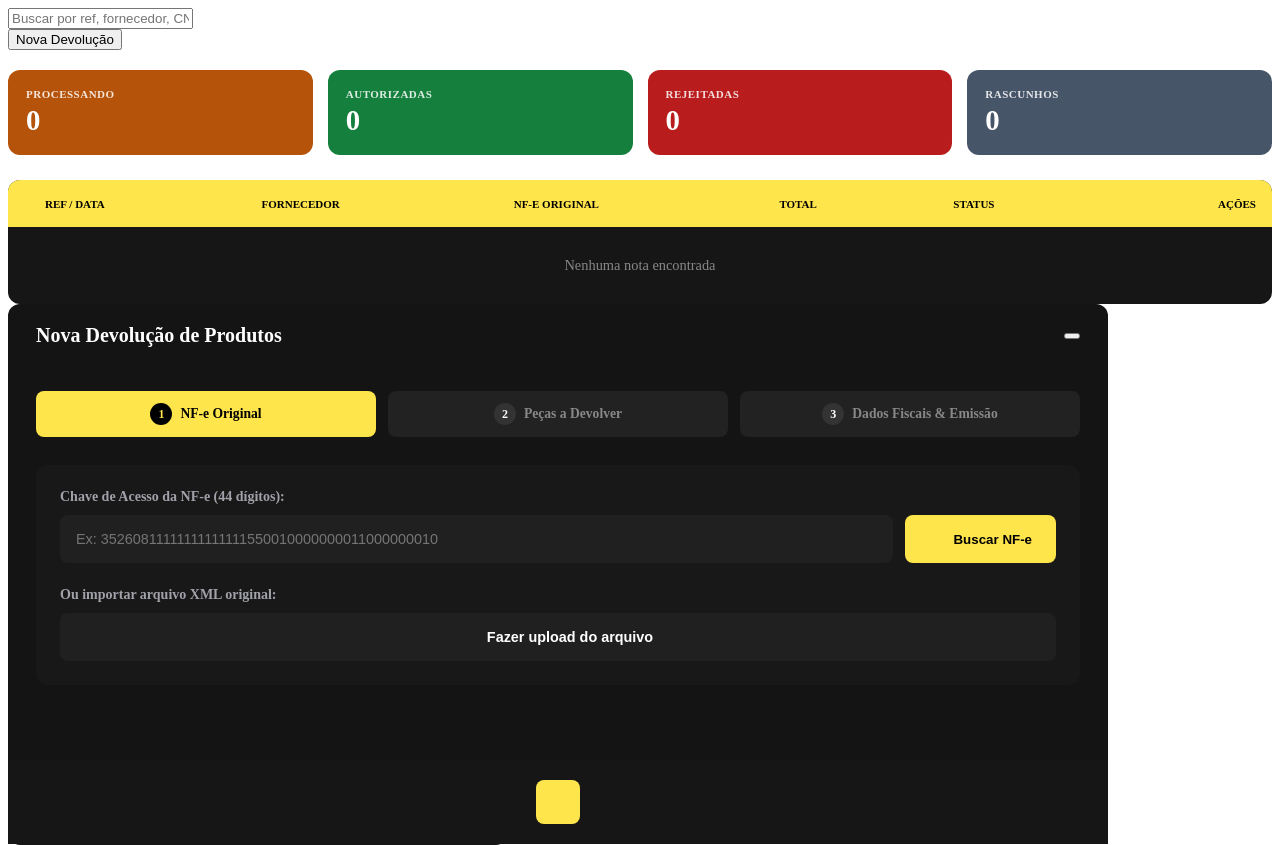
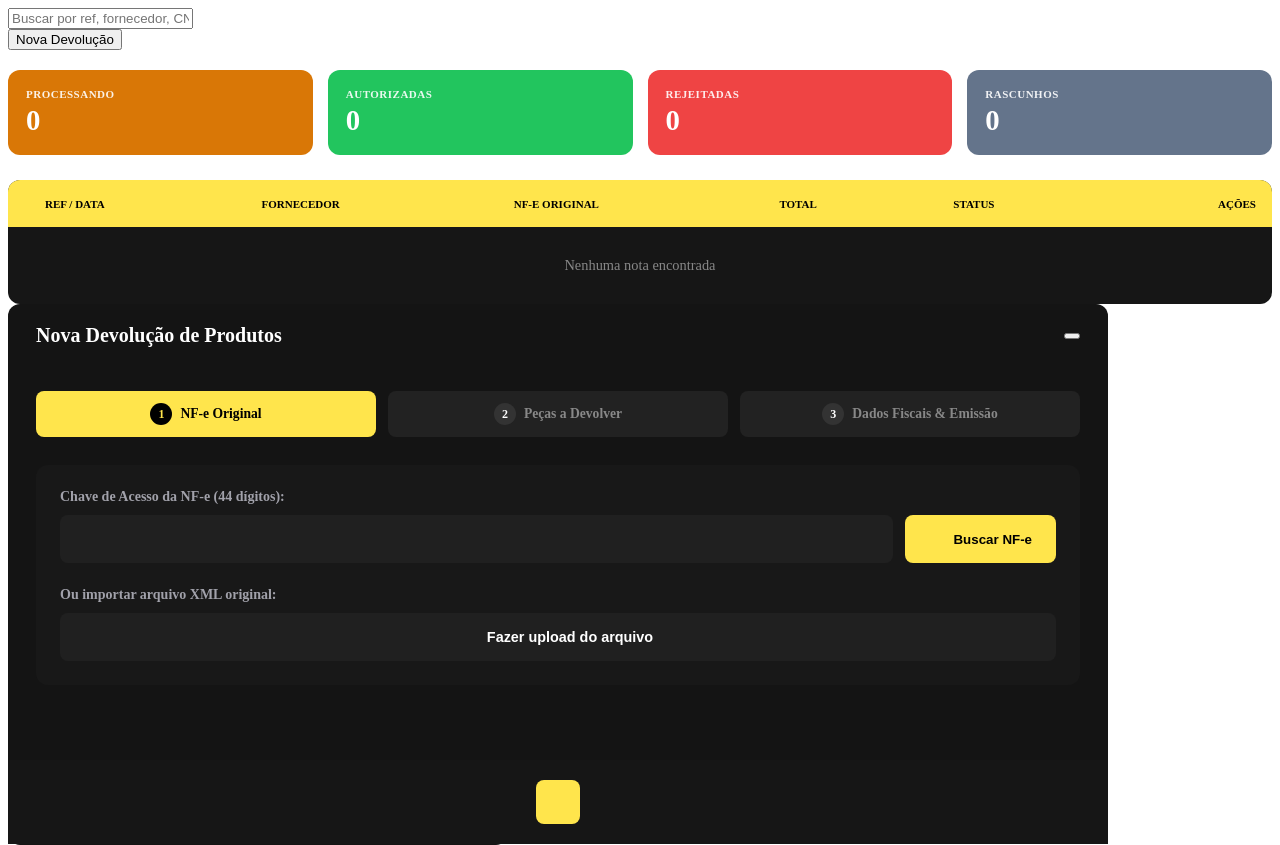
Before and after one commit to thomazandreywalicoski/oficina-suspensul, a Flask app: template gerenciamento-oficina-suspensul/templates/devolucao.html in a window 1280 px wide. Shown: the top 845 px of the page. Run offline with Flask 3, Linux system fonts and the light colour scheme; the template is opened without the code that fills it, so the values that code supplies are empty; a user stored in the database is signed in; data comes from the database, SQL or seed files in the repository; parts of the project's set-up code (start-up, migrations or seed data) failed here and were passed over.

Commit message:
fix: cores vivas no kpi iguais ao financeiro, remocao do placeholder da chave, titulo de descricao centralizado, preenchimento automatico no passo 3 e titulos de totais em title case

```diff
--- a/gerenciamento-oficina-suspensul/templates/devolucao.html
+++ b/gerenciamento-oficina-suspensul/templates/devolucao.html
@@ -12,22 +12,22 @@
         </button>
     </div>
 
-    <!-- Cards de Resumo (Cores correspondentes ao status no fundo do card) -->
+    <!-- Cards de Resumo (Cores vivas iguais ao financeiro) -->
     <div class="devolucao-cards-grid" style="display: grid; grid-template-columns: repeat(auto-fit, minmax(200px, 1fr)); gap: 15px; margin-bottom: 25px;">
-        <div class="card-kpi" style="background: #b45309; padding: 18px; border-radius: 12px; border: none; color: #ffffff;">
-            <div style="font-size: 11px; font-weight: 800; text-transform: uppercase; color: rgba(255, 255, 255, 0.85); letter-spacing: 0.5px;">PROCESSANDO</div>
+        <div class="card-kpi" style="background: #d97706; padding: 18px; border-radius: 12px; border: none; color: #ffffff;">
+            <div style="font-size: 11px; font-weight: 800; text-transform: uppercase; color: rgba(255, 255, 255, 0.9); letter-spacing: 0.5px;">PROCESSANDO</div>
             <div id="kpi-processando" style="font-size: 1.8rem; font-weight: 900; color: #ffffff; margin-top: 4px;">0</div>
         </div>
-        <div class="card-kpi" style="background: #15803d; padding: 18px; border-radius: 12px; border: none; color: #ffffff;">
-            <div style="font-size: 11px; font-weight: 800; text-transform: uppercase; color: rgba(255, 255, 255, 0.85); letter-spacing: 0.5px;">AUTORIZADAS</div>
+        <div class="card-kpi" style="background: #22c55e; padding: 18px; border-radius: 12px; border: none; color: #ffffff;">
+            <div style="font-size: 11px; font-weight: 800; text-transform: uppercase; color: rgba(255, 255, 255, 0.9); letter-spacing: 0.5px;">AUTORIZADAS</div>
             <div id="kpi-autorizadas" style="font-size: 1.8rem; font-weight: 900; color: #ffffff; margin-top: 4px;">0</div>
         </div>
-        <div class="card-kpi" style="background: #b91c1c; padding: 18px; border-radius: 12px; border: none; color: #ffffff;">
-            <div style="font-size: 11px; font-weight: 800; text-transform: uppercase; color: rgba(255, 255, 255, 0.85); letter-spacing: 0.5px;">REJEITADAS</div>
+        <div class="card-kpi" style="background: #ef4444; padding: 18px; border-radius: 12px; border: none; color: #ffffff;">
+            <div style="font-size: 11px; font-weight: 800; text-transform: uppercase; color: rgba(255, 255, 255, 0.9); letter-spacing: 0.5px;">REJEITADAS</div>
             <div id="kpi-rejeitadas" style="font-size: 1.8rem; font-weight: 900; color: #ffffff; margin-top: 4px;">0</div>
         </div>
-        <div class="card-kpi" style="background: #475569; padding: 18px; border-radius: 12px; border: none; color: #ffffff;">
-            <div style="font-size: 11px; font-weight: 800; text-transform: uppercase; color: rgba(255, 255, 255, 0.85); letter-spacing: 0.5px;">RASCUNHOS</div>
+        <div class="card-kpi" style="background: #64748b; padding: 18px; border-radius: 12px; border: none; color: #ffffff;">
+            <div style="font-size: 11px; font-weight: 800; text-transform: uppercase; color: rgba(255, 255, 255, 0.9); letter-spacing: 0.5px;">RASCUNHOS</div>
             <div id="kpi-rascunhos" style="font-size: 1.8rem; font-weight: 900; color: #ffffff; margin-top: 4px;">0</div>
         </div>
     </div>
@@ -118,7 +118,7 @@
             <form id="form-devolucao">
                 <input type="hidden" id="dev-id" value="">
 
-                <!-- PASSO 1: Buscar / Importar NF-e Original (Sem subtítulo interno) -->
+                <!-- PASSO 1: Buscar / Importar NF-e Original (Sem placeholder) -->
                 <div id="dev-step-1" class="step-content">
                     <div style="background: #181818; padding: 24px; border-radius: 12px; margin-bottom: 20px; border: none; display: flex; flex-direction: column; gap: 24px;">
 
@@ -126,7 +126,7 @@
                         <div>
                             <label style="font-size: 0.875rem; font-weight: 600; display: block; margin-bottom: 10px; color: #a1a1aa; white-space: nowrap;">Chave de Acesso da NF-e (44 dígitos):</label>
                             <div style="display: flex; gap: 12px; align-items: center;">
-                                <input type="text" id="dev-chave-original" class="form-input" maxlength="44" placeholder="Ex: 35260811111111111111550010000000011000000010" style="background: #202020; color: #ffffff; border: none; flex: 1; height: 48px; padding: 0 16px; border-radius: 8px; font-size: 0.9rem; box-sizing: border-box;">
+                                <input type="text" id="dev-chave-original" class="form-input" maxlength="44" style="background: #202020; color: #ffffff; border: none; flex: 1; height: 48px; padding: 0 16px; border-radius: 8px; font-size: 0.9rem; box-sizing: border-box;">
                                 <button class="btn btn-primary" type="button" onclick="consultarNfeOriginal()" id="btn-consultar-nfe" style="background: var(--primary, #ffe54c); color: #000000; height: 48px; padding: 0 24px; display: inline-flex; align-items: center; justify-content: center; gap: 8px; border-radius: 8px; white-space: nowrap; font-weight: 700; border: none;">
                                     <i data-lucide="search" style="width: 16px; height: 16px;"></i>
                                     <span>Buscar NF-e</span>
@@ -147,7 +147,7 @@
                     </div>
                 </div>
 
-                <!-- PASSO 2: Seleção de Peças (Sem subtítulo interno) -->
+                <!-- PASSO 2: Seleção de Peças (Título da descrição centralizado) -->
                 <div id="dev-step-2" class="step-content" style="display: none;">
                     <div style="border-radius: 12px; overflow-x: auto; background: #181818; margin-bottom: 20px; border: none;">
                         <table class="table" style="width: 100%; border-collapse: collapse; font-size: 0.85rem; color: #ffffff; border: none;">
@@ -164,8 +164,8 @@
                                             <span>CÓDIGO</span>
                                         </div>
                                     </th>
-                                    <th style="padding: 16px 10px; text-align: left; color: #000000; font-size: 11px; font-weight: 800; white-space: nowrap; border: none;">
-                                        <div style="display: inline-flex; align-items: center; justify-content: flex-start; gap: 6px;">
+                                    <th style="padding: 16px 10px; text-align: center; color: #000000; font-size: 11px; font-weight: 800; white-space: nowrap; border: none;">
+                                        <div style="display: inline-flex; align-items: center; justify-content: center; gap: 6px;">
                                             <i data-lucide="package" style="width: 15px; height: 15px; stroke-width: 2.5;"></i>
                                             <span>DESCRIÇÃO</span>
                                         </div>
@@ -217,13 +217,13 @@
                     </div>
                 </div>
 
-                <!-- PASSO 3: Dados Fiscais & Totais (Sem subtítulo interno) -->
+                <!-- PASSO 3: Dados Fiscais & Totais (Preenchimento automático e Title Case) -->
                 <div id="dev-step-3" class="step-content" style="display: none;">
                     <div style="background: #181818; padding: 24px; border-radius: 12px; margin-bottom: 20px; border: none; display: flex; flex-direction: column; gap: 20px;">
                         <div style="display: grid; grid-template-columns: repeat(auto-fit, minmax(220px, 1fr)); gap: 18px;">
                             <div>
                                 <label style="font-size: 0.85rem; font-weight: 600; display: block; margin-bottom: 8px; color: #a1a1aa;">Natureza da Operação:</label>
-                                <input type="text" id="dev-natureza-operacao" class="form-input" value="DEVOLUCAO DE MERCADORIA" style="background: #202020; color: #ffffff; border: none; width: 100%; height: 48px; padding: 0 16px; border-radius: 8px; box-sizing: border-box;">
+                                <input type="text" id="dev-natureza-operacao" class="form-input" value="Devolução de Mercadoria" style="background: #202020; color: #ffffff; border: none; width: 100%; height: 48px; padding: 0 16px; border-radius: 8px; box-sizing: border-box;">
                             </div>
                             <div>
                                 <label style="font-size: 0.85rem; font-weight: 600; display: block; margin-bottom: 8px; color: #a1a1aa;">CFOP Padrão:</label>
@@ -242,31 +242,31 @@
 
                         <div>
                             <label style="font-size: 0.85rem; font-weight: 600; display: block; margin-bottom: 8px; color: #a1a1aa;">Observações Fiscais / Informações Adicionais:</label>
-                            <textarea id="dev-observacoes" class="form-input" rows="2" placeholder="Ex: Devolução referente à NF-e de compra nº..." style="background: #202020; color: #ffffff; border: none; width: 100%; padding: 12px 16px; border-radius: 8px; box-sizing: border-box;"></textarea>
+                            <textarea id="dev-observacoes" class="form-input" rows="2" style="background: #202020; color: #ffffff; border: none; width: 100%; padding: 12px 16px; border-radius: 8px; box-sizing: border-box;"></textarea>
                         </div>
                     </div>
 
-                    <!-- Resumo dos Totais (Grade de 5 colunas perfeitamente alinhada) -->
+                    <!-- Resumo dos Totais (Títulos em Title Case, sem ALL-CAPS) -->
                     <div style="background: #181818; padding: 24px; border-radius: 12px; border: none;">
                         <div style="display: grid; grid-template-columns: repeat(5, 1fr); gap: 16px; align-items: flex-end;">
                             <div>
-                                <label style="font-size: 0.8rem; font-weight: 600; color: #888888; display: block; margin-bottom: 8px; text-transform: uppercase;">Val. Produtos</label>
+                                <label style="font-size: 0.8rem; font-weight: 600; color: #888888; display: block; margin-bottom: 8px;">Val. Produtos</label>
                                 <div id="res-val-produtos" style="background: #202020; color: #ffffff; height: 48px; display: flex; align-items: center; justify-content: center; border-radius: 8px; font-weight: 700; font-size: 1rem; box-sizing: border-box;">R$ 0,00</div>
                             </div>
                             <div>
-                                <label style="font-size: 0.8rem; font-weight: 600; color: #888888; display: block; margin-bottom: 8px; text-transform: uppercase;">Frete (R$)</label>
+                                <label style="font-size: 0.8rem; font-weight: 600; color: #888888; display: block; margin-bottom: 8px;">Frete (R$)</label>
                                 <input type="number" step="0.01" id="dev-val-frete" class="form-input" value="0.00" style="text-align: center; height: 48px; background: #202020; color: #ffffff; border: none; border-radius: 8px; font-weight: 600; font-size: 0.95rem; width: 100%; box-sizing: border-box;" onchange="recalcularTotaisDevolucao()">
                             </div>
                             <div>
-                                <label style="font-size: 0.8rem; font-weight: 600; color: #888888; display: block; margin-bottom: 8px; text-transform: uppercase;">Desconto (R$)</label>
+                                <label style="font-size: 0.8rem; font-weight: 600; color: #888888; display: block; margin-bottom: 8px;">Desconto (R$)</label>
                                 <input type="number" step="0.01" id="dev-val-desconto" class="form-input" value="0.00" style="text-align: center; height: 48px; background: #202020; color: #ffffff; border: none; border-radius: 8px; font-weight: 600; font-size: 0.95rem; width: 100%; box-sizing: border-box;" onchange="recalcularTotaisDevolucao()">
                             </div>
                             <div>
-                                <label style="font-size: 0.8rem; font-weight: 600; color: #888888; display: block; margin-bottom: 8px; text-transform: uppercase;">Outras Desp. (R$)</label>
+                                <label style="font-size: 0.8rem; font-weight: 600; color: #888888; display: block; margin-bottom: 8px;">Outras Desp. (R$)</label>
                                 <input type="number" step="0.01" id="dev-val-outras" class="form-input" value="0.00" style="text-align: center; height: 48px; background: #202020; color: #ffffff; border: none; border-radius: 8px; font-weight: 600; font-size: 0.95rem; width: 100%; box-sizing: border-box;" onchange="recalcularTotaisDevolucao()">
                             </div>
                             <div>
-                                <label style="font-size: 0.8rem; font-weight: 600; color: #888888; display: block; margin-bottom: 8px; text-transform: uppercase;">TOTAL DA NF-E</label>
+                                <label style="font-size: 0.8rem; font-weight: 600; color: #888888; display: block; margin-bottom: 8px;">Total da NF-e</label>
                                 <div style="background: #202020; height: 48px; display: flex; align-items: center; justify-content: center; border-radius: 8px; box-sizing: border-box;">
                                     <span id="res-val-total" style="font-weight: 900; font-size: 1.2rem; color: #22c55e;">R$ 0,00</span>
                                 </div>
```
Also changed, not shown: gerenciamento-oficina-suspensul/devolucao-produtos/static/devolucao.js (+8 -2 lines), gerenciamento-oficina-suspensul/devolucao-produtos/templates/devolucao.html (+23 -23 lines).
